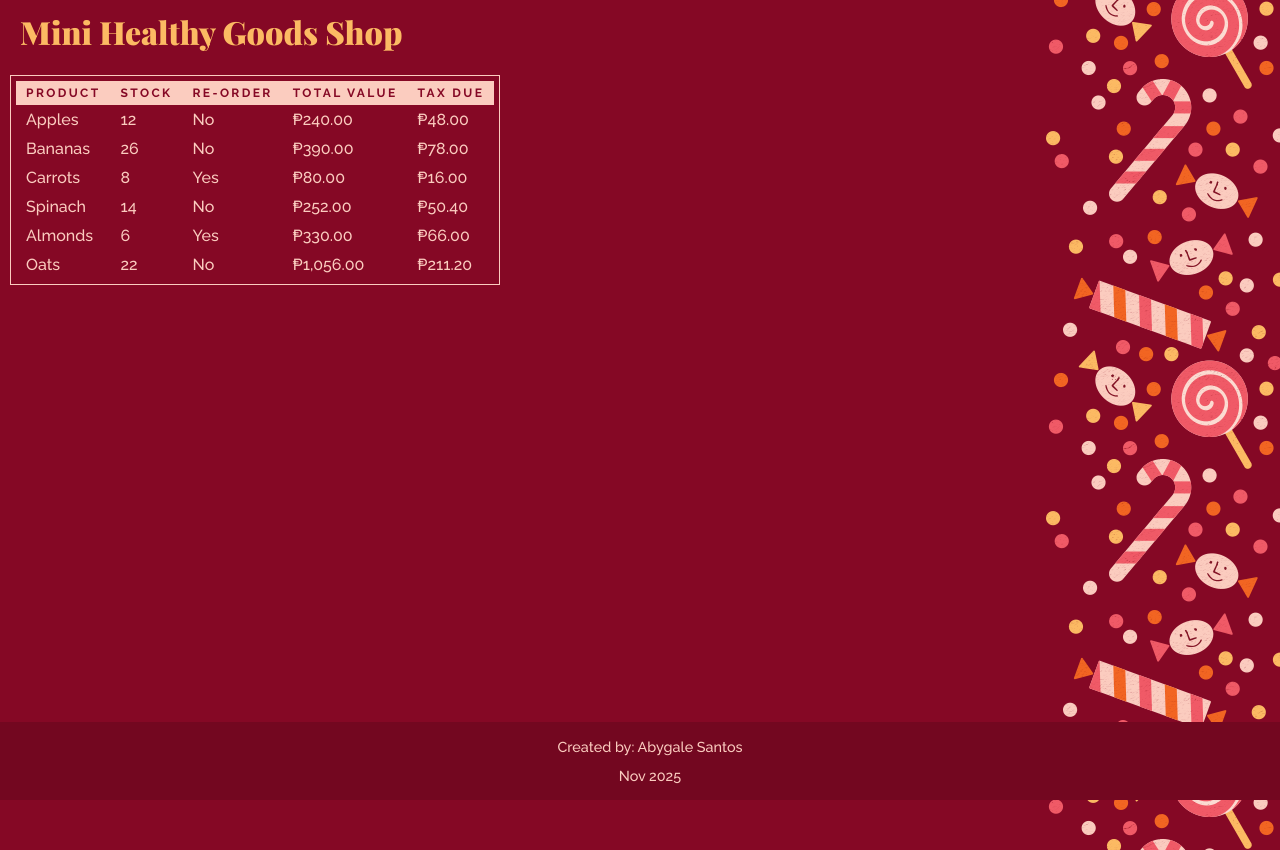
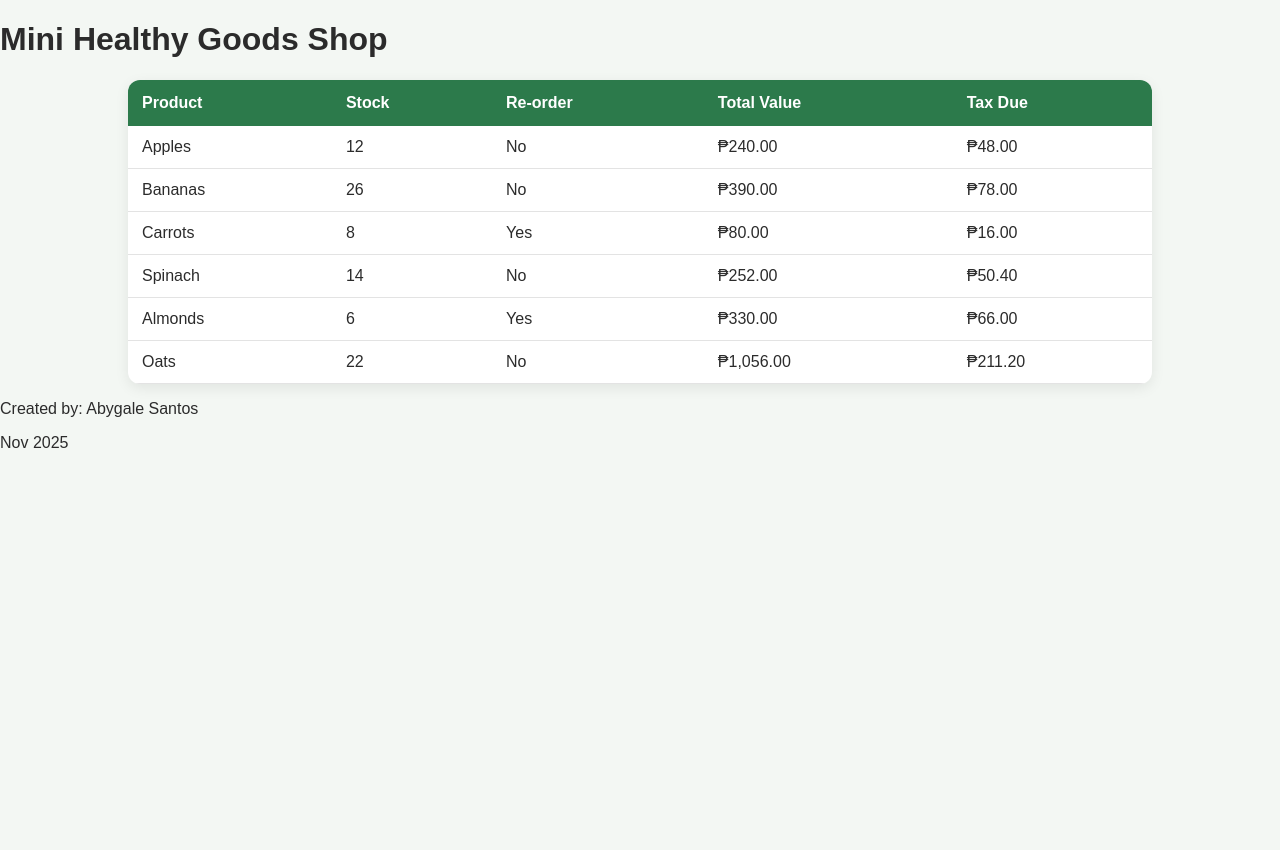
Before and after one commit to abygalersantos06-maker/Mini-Shop, a PHP site: page /function.php in a window 1280 px wide. After the commit the page ends 448 px from the top, so only its background shows below. Run offline with PHP 8.4, Linux system fonts and the light colour scheme.

Commit message:
Add files via upload
For the function.php

```diff
--- a/css/styles.css
+++ b/css/styles.css
@@ -1,134 +1,71 @@
 @import url("https://fonts.googleapis.com/css?family=Playfair+Display:900|Raleway:500,700");
 
-html, body {
-  height: 100%;
+/* GENERAL DESIGN */
+
+body {
+    font-family: "Poppins", sans-serif;
+    background: #f3f7f3;
+    margin: 0;
+    padding: 0;
+    color: #2b2b2b;
 }
 
-body {
-  font-family: "Raleway", sans-serif;
-  background-color: #850825;
-  color: #fbccbf;
-  margin: 0px;
-  padding-bottom: 50px;
-  background-image: url("../img/candy.png");
-  background-size: 245px 380px;
-  background-position: right top;
-  background-repeat: repeat-y;
+.main-header {
+    padding: 40px 40px 0;
 }
 
-h1 {
-  font-family: "Playfair Display", serif;
-  padding: 10px 20px 12px 20px;
-  margin: 0px;
-  color: #fcba63;
+.title {
+    font-size: 40px;
+    font-weight: 700;
+    color: #2c7a4b;
+    margin-bottom: 5px;
 }
 
-h2 {
-  font-weight: 700;
-  font-size: 1em;
-  text-transform: uppercase;
-  letter-spacing: 0.1em;
-  padding: 20px;
-  margin: 0px;
+.subtitle {
+    font-size: 20px;
+    color: #4a4a4a;
+    margin-bottom: 25px;
 }
 
-p {
-  padding: 6px 20px 6px 20px;
-  margin: 0px;
-}
+/* TABLE */
 
 table {
-  background-color: #850825;
-  margin: 10px;
-  padding: 5px;
-  border: 1px solid #fbccbf;
-  border-spacing: 0px;
+    width: 80%;
+    margin: 0 auto;
+    border-collapse: collapse;
+    background: white;
+    border-radius: 12px;
+    overflow: hidden;
+    box-shadow: 0 4px 14px rgba(0, 0, 0, 0.08);
 }
 
 th {
-  text-transform: uppercase;
-  text-align: left;
-  font-size: 0.75em;
-  letter-spacing: 0.2em;
-  padding: 5px 10px;
-  background-color: #fbccbf;
-  color: #850825;
+    background: #2c7a4b;
+    color: white;
+    padding: 14px;
+    text-align: left;
 }
 
 td {
-  padding: 5px 10px;
+    padding: 12px 14px;
+    border-bottom: 1px solid #e3e3e3;
 }
 
-a {
-  color: #fbccbf;
-  letter-spacing: 1px;
-  font-weight: 600;
-  font-style: normal;
-  text-decoration: none;
+tr:hover {
+    background: #ecf7f0;
 }
 
-nav {
-  padding: 0.5em;
-  background-color: #730720;
+/* FOOTER */
+
+/* FOOTER */
+.footer {
+    width: 100%;
+    background: #2c7a4b;
+    color: white;
+    text-align: center;
+    padding: 20px 0;
+    margin-top: 40px;
+    border-top: 4px solid #1f5a36;
+    font-size: 14px;
+
 }
-
-nav a {
-  text-transform: uppercase;
-  padding: .5em;
-}
-nav a:hover {
-  color: #fff;
-}
-
-.lyrics {
-  text-align: center;
-  padding: 10px 20px;
-  line-height: 1.6;
-}
-
-
-.button {
-  background-color: #fbccbf;
-  color: #850825;
-  border-color: #fbccbf;
-  border-radius: 300px;
-  -webkit-transition: .3s background-color linear;
-  -moz-transition: .3s background-color linear;
-  -o-transition: .3s background-color linear;
-  transition: .3s background-color linear;
-  display: inline-block;
-  padding: 10px 20px;
-  margin-top: 10px;
-  font-weight: 600;
-  font-style: normal;
-  letter-spacing: 1px;
-  text-align: center;
-  text-decoration: none;
-  text-transform: uppercase;
-}
-
-.button:hover {
-  background-color: #fcba63;
-  border-radius: 300px;
-  -webkit-transition: .1s background-color linear;
-  -moz-transition: .1s background-color linear;
-  -o-transition: .1s background-color linear;
-  transition: .1s background-color linear;
-  color: #850825;
-}
-
-.offer {
-  text-transform: uppercase;
-}
-
-footer {
-  background-color: #730720;
-  padding: 10px;
-  width: 100%;
-  position: fixed;
-  bottom: 0;
-  text-align: center;
-  font-size: 0.9em;
-  color: #fbccbf;
-  z-index: 1000;
-}
```
